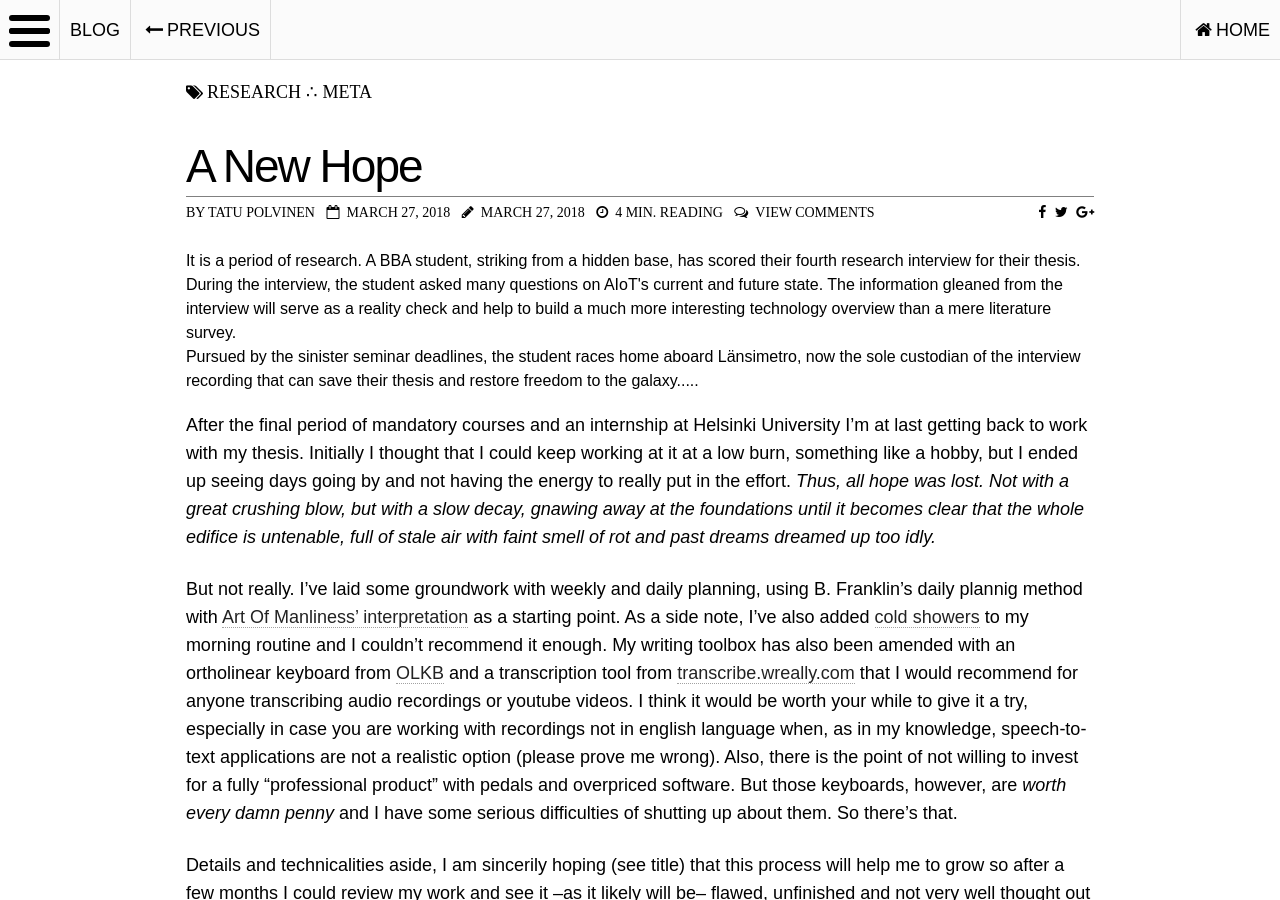
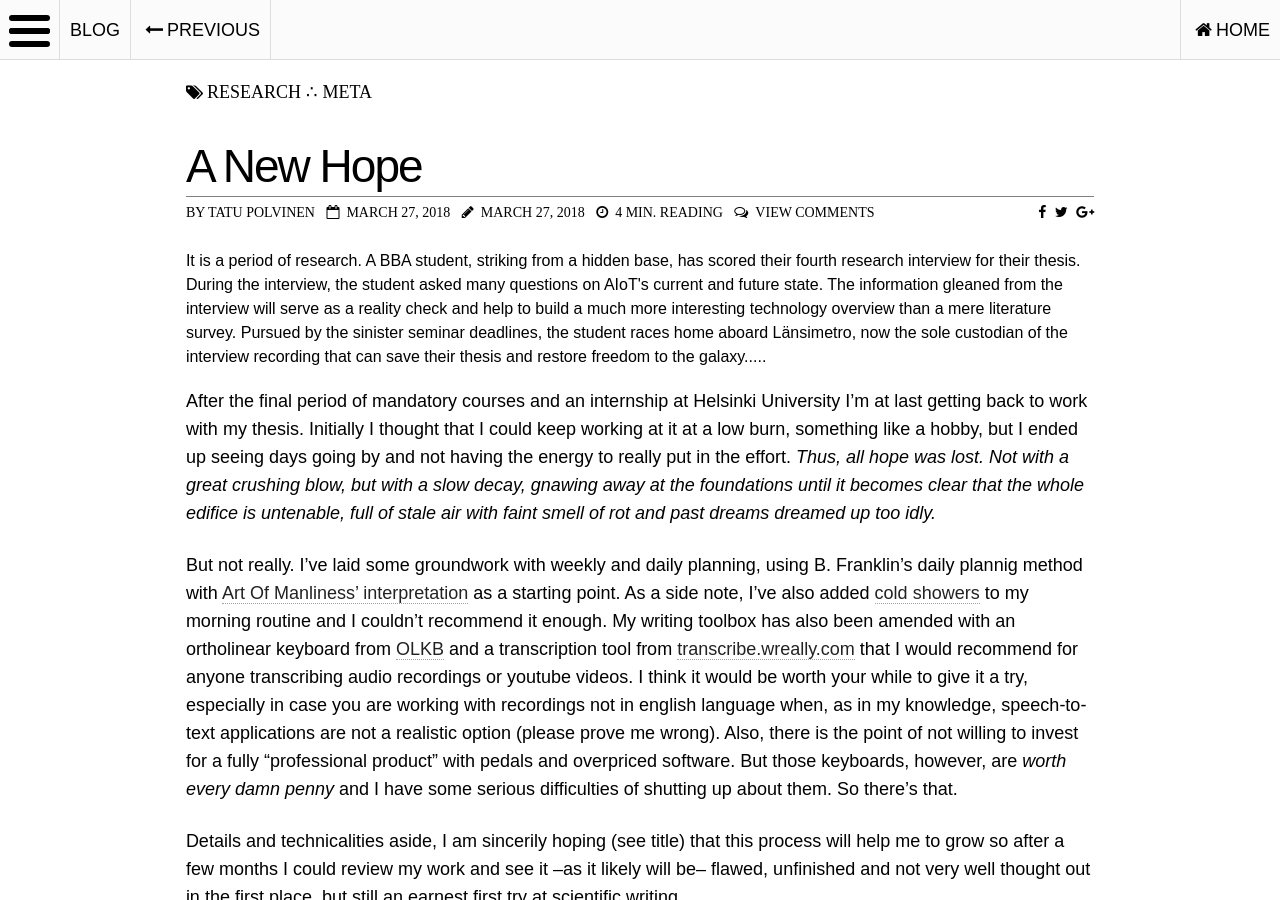
Before and after one commit to tpolvinen/tpolvinen.github.io, a Jekyll site: the page built from _posts/blog/2018-03-27-A-New-Hope.md, in a window 1280 px wide and 900 px high. Built offline with Jekyll 4.4.1, drawn with Linux system fonts in a browser that asks for light colours; nearby versions of some CDN libraries; comment, search, counter and statistics services are not loaded.

Commit message:
A New Hope refactoring

```diff
--- a/_posts/blog/2018-03-27-A-New-Hope.md
+++ b/_posts/blog/2018-03-27-A-New-Hope.md
@@ -13,7 +13,7 @@ hidelogo: true
 relatedposts:
 ---
 
-<div class="blockquote">It is a period of research. A BBA student, striking from a hidden base, has scored their fourth research interview for their thesis.<br>During the interview, the student asked many questions on AIoT's current and future state. The information gleaned from the interview will serve as a reality check and help to build a much more interesting technology overview than a mere literature survey.<br>Pursued by the sinister seminar deadlines, the student races home aboard Länsimetro, now the sole custodian of the interview recording that can save their thesis and restore freedom to the galaxy.....</div>
+<div class="blockquote">It is a period of research. A BBA student, striking from a hidden base, has scored their fourth research interview for their thesis. During the interview, the student asked many questions on AIoT's current and future state. The information gleaned from the interview will serve as a reality check and help to build a much more interesting technology overview than a mere literature survey. Pursued by the sinister seminar deadlines, the student races home aboard Länsimetro, now the sole custodian of the interview recording that can save their thesis and restore freedom to the galaxy.....</div>
 
 After the final period of mandatory courses and an internship at Helsinki University I'm at last getting back to work with my thesis. Initially I thought that I could keep working at it at a low burn, something like a hobby, but I ended up seeing days going by and not having the energy to really put in the effort. *Thus, all hope was lost. Not with a great crushing blow, but with a slow decay, gnawing away at the foundations until it becomes clear that the whole edifice is untenable, full of stale air with faint smell of rot and past dreams dreamed up too idly.*
 
```
